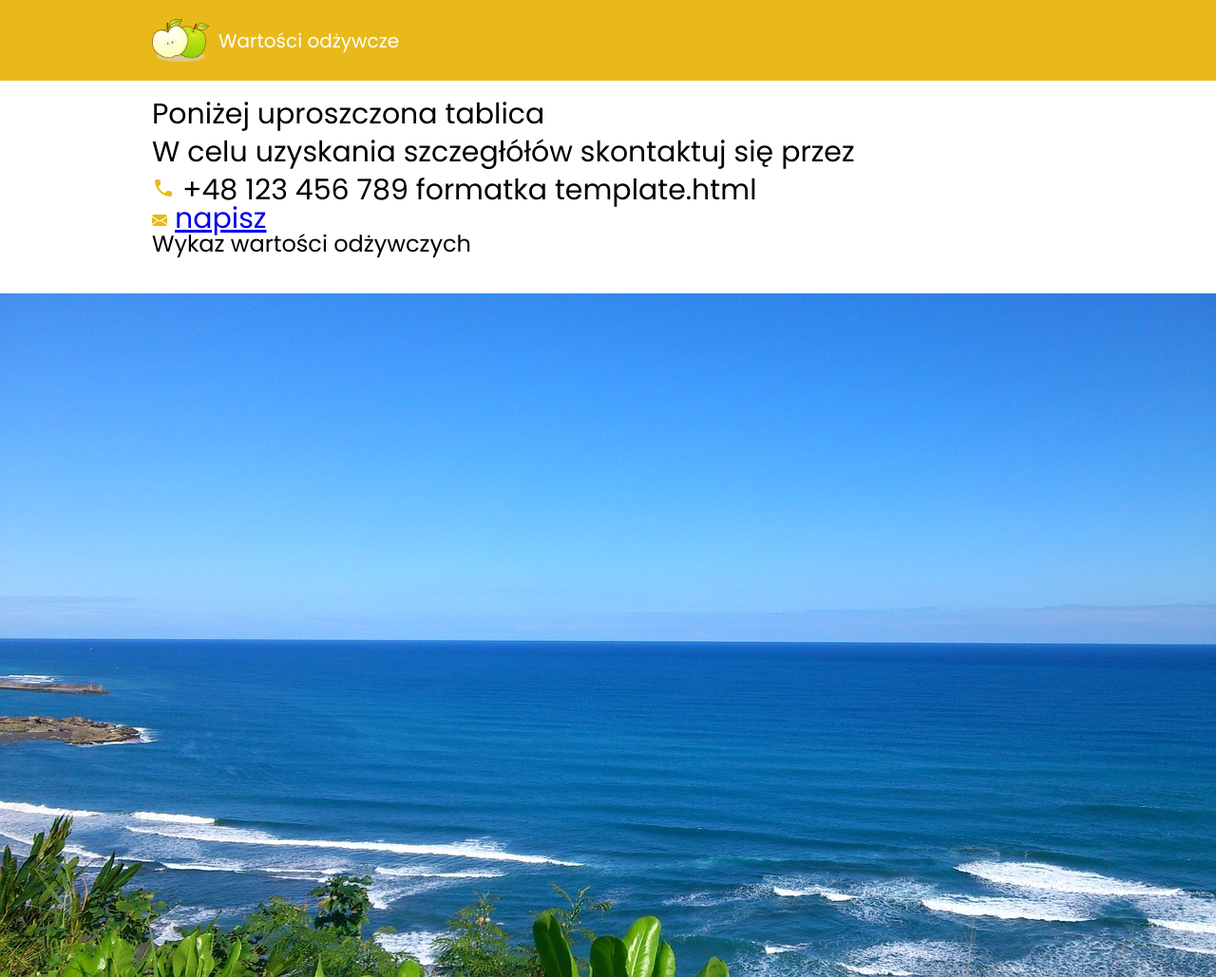
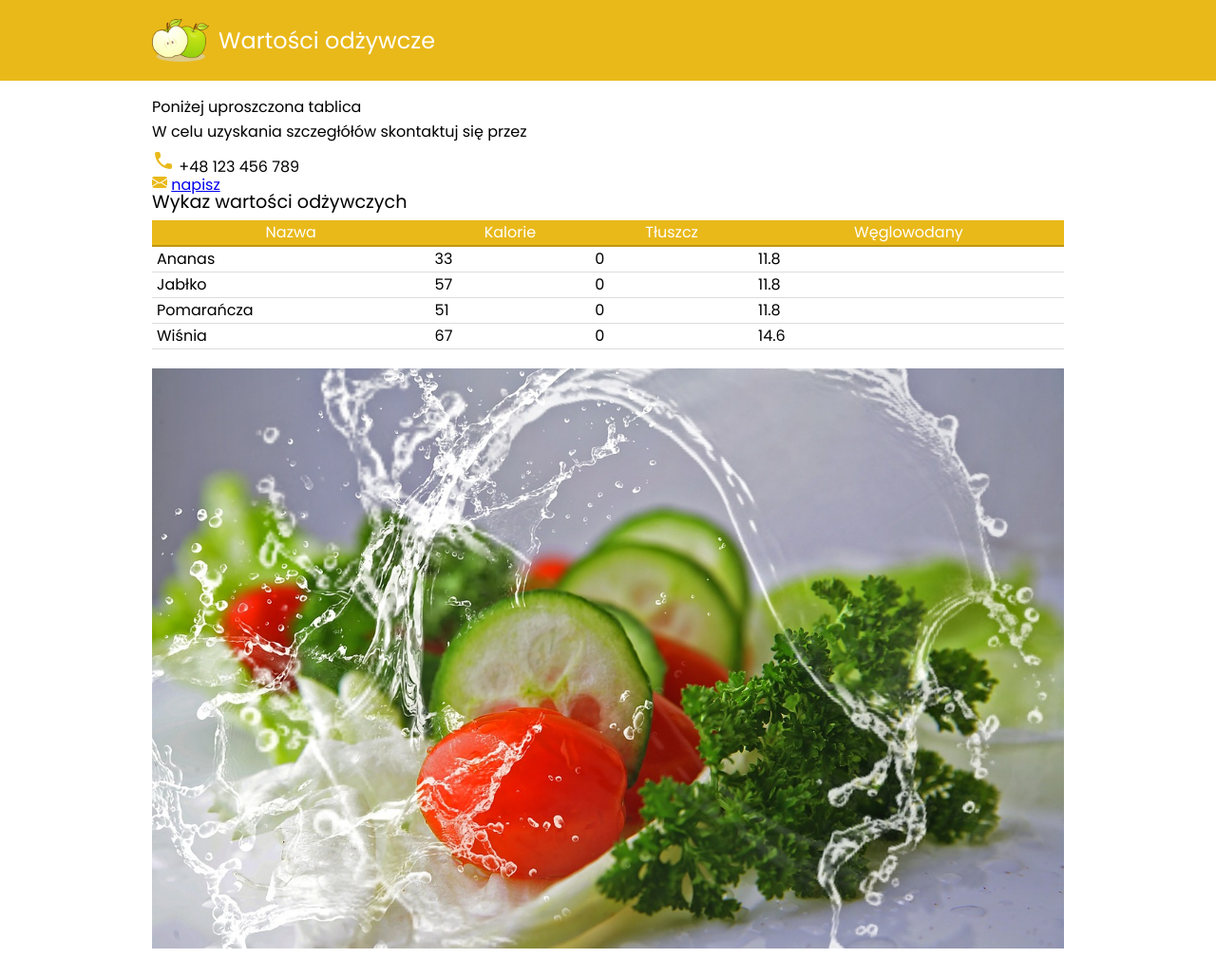
Before and after one commit to miazg1992/reposnywnaTabela, a website built with webpack: page src/template.html in a window 1280 px wide. Shown: the whole page at 95% size. Built offline with nearby package versions, Linux system fonts and the light colour scheme.

Commit message:
table and list responsive

```diff
--- a/src/components/_base.scss
+++ b/src/components/_base.scss
@@ -4,3 +4,15 @@
     margin: 0 auto;
     padding: 0 $main-spacing;
 }
+
+img {
+    max-width: 100%;
+}
+
+.app__images {
+    margin: $main-spacing 0;
+}
+
+.app__description {
+    margin-bottom: $main-spacing;
+}
--- a/src/components/_header.scss
+++ b/src/components/_header.scss
@@ -1,7 +1,3 @@
-h1 {
-    font-size: 20px;
-}
-
 .header {
     background-color: $primary-color;
     color: white;
--- /dev/null
+++ b/src/components/_list.scss
@@ -0,0 +1,7 @@
+ul {
+    li {
+        margin-bottom: calc($main-spacing / 2);
+        padding: calc($main-spacing / 2);
+        border-bottom: 1px solid $primary-color;
+    }
+}
--- /dev/null
+++ b/src/components/_table.scss
@@ -0,0 +1,18 @@
+table {
+    width: 100%;
+
+    thead {
+        border-bottom: 2px solid darken($primary-color, 10%);
+        color: #fff;
+        background-color: $primary-color;
+    }
+
+    tr {
+        border-bottom: 1px solid #ddd;
+    }
+
+    th,
+    td {
+        padding: calc($main-spacing / 4);
+    }
+}
--- a/src/components/_variables.scss
+++ b/src/components/_variables.scss
@@ -1,4 +1,4 @@
-$base-font-size: 20px;
+$base-font-size: 16px;
 $small-font-size: 14px;
 
 $font-family: 'Poppins', sans-serif;
--- a/src/components/main.scss
+++ b/src/components/main.scss
@@ -4,12 +4,5 @@
 @import "typography";
 @import "base";
 @import "header";
-
-
-
-
-
-body {
-    background-color: $secondary-color;
-    font-size: 30px;
-}
+@import "table";
+@import "list";
--- a/src/index.js
+++ b/src/index.js
@@ -1,11 +1,72 @@
-import Photo from './assets/img1.jpg';
-import './components/main.scss';
+const values = [
+    { name: "Ananas", calories: 33, fat: 0, carbs: 11.8 },
+    { name: "Jabłko", calories: 57, fat: 0, carbs: 11.8 },
+    { name: "Pomarańcza", calories: 51, fat: 0, carbs: 11.8 },
+    { name: "Wiśnia", calories: 67, fat: 0, carbs: 14.6 },
+]
+
+const valuesContainer = document.querySelector('.app__values');
+
+const desktopViewport = window.matchMedia("screen and (min-width: 500px)");
+
+const drawValues = (isDesktop) => {
+    if (isDesktop) {
+        drawDesktopValues();
+    } else {
+        drawMobileValues();
+    }
+}
+
+const drawMobileValues = () => {
+    valuesContainer.innerHTML = "";
+    let list = document.createElement("ul");
+
+    values.forEach(value => {
+        let element = document.createElement("li");
+        let name = document.createElement("div");
+        name.innerHTML = `<strong>Nazwa: </strong>${value.name}`;
+        let calories = document.createElement("div");
+        calories.innerHTML = `<strong>Kalorie: </strong>${value.calories}`;
+        let fat = document.createElement("div");
+        fat.innerHTML = `<strong>Tłuszcz: </strong>${value.fat}`;
+        let carbs = document.createElement("div");
+        carbs.innerHTML = `<strong>Węglowodany: </strong>${value.carbs}`;
+
+        element.appendChild(name);
+        element.appendChild(calories);
+        element.appendChild(fat);
+        element.appendChild(carbs);
+
+        list.appendChild(element);
+
+    })
+
+    valuesContainer.appendChild(list);
+}
 
 
-function addImage(img) {
-    const image = document.createElement("img");
-    image.src = img;
-    document.body.appendChild(image)
+const drawDesktopValues = () => {
+    valuesContainer.innerHTML = '';
+
+    let table = document.createElement('table');
+    let thead = document.createElement('thead');
+    thead.innerHTML = "<tr><th>Nazwa</th><th>Kalorie</th><th>Tłuszcz</th><th>Węglowodany</th></tr>"
+
+    let tbody = document.createElement("tbody");
+
+    values.forEach(value => {
+        let row = document.createElement("tr");
+        row.innerHTML = `<td>${value.name}</td><td>${value.calories}</td><td>${value.fat}</td><td>${value.carbs}</td>`;
+        tbody.appendChild(row);
+    })
+
+    table.appendChild(thead);
+    table.appendChild(tbody);
+    valuesContainer.appendChild(table);
 }
 
-addImage(Photo)
+drawValues(desktopViewport.matches);
+
+desktopViewport.addEventListener("change", e => {
+    drawValues(e.matches);
+});
--- a/src/template.html
+++ b/src/template.html
@@ -38,8 +38,6 @@
                                 d="m19.23 15.26l-2.54-.29a1.99 1.99 0 0 0-1.64.57l-1.84 1.84a15.045 15.045 0 0 1-6.59-6.59l1.85-1.85c.43-.43.64-1.03.57-1.64l-.29-2.52a2.001 2.001 0 0 0-1.99-1.77H5.03c-1.13 0-2.07.94-2 2.07c.53 8.54 7.36 15.36 15.89 15.89c1.13.07 2.07-.87 2.07-2v-1.73c.01-1.01-.75-1.86-1.76-1.98z" />
                         </svg>
                         +48 123 456 789
-                        formatka template.html
-
                     </div>
                     <div class="app__contact-method">
                         <svg xmlns="http://www.w3.org/2000/svg" width="16" height="16" viewBox="0 0 16 16">
@@ -50,12 +48,15 @@
 
                     </div>
                     <h2>Wykaz wartości odżywczych</h2>
-                    <div class="app__value"></div>
+                    <div class="app__values">
+
+
+                    </div>
                     <div class="app__images">
                         <picture>
-                            <source media="(min-width: )" srcset="">
-                            <source media="(min-width: )" srcset="">
-                            <img src="" alt="">
+                            <source media="(min-width: 1200px)" srcset="assets/veg1-1200.jpg">
+                            <source media="(min-width:  )" srcset="">
+                            <img src="assets/veg1.jpg" alt="">
                         </picture>
                     </div>
 
```
